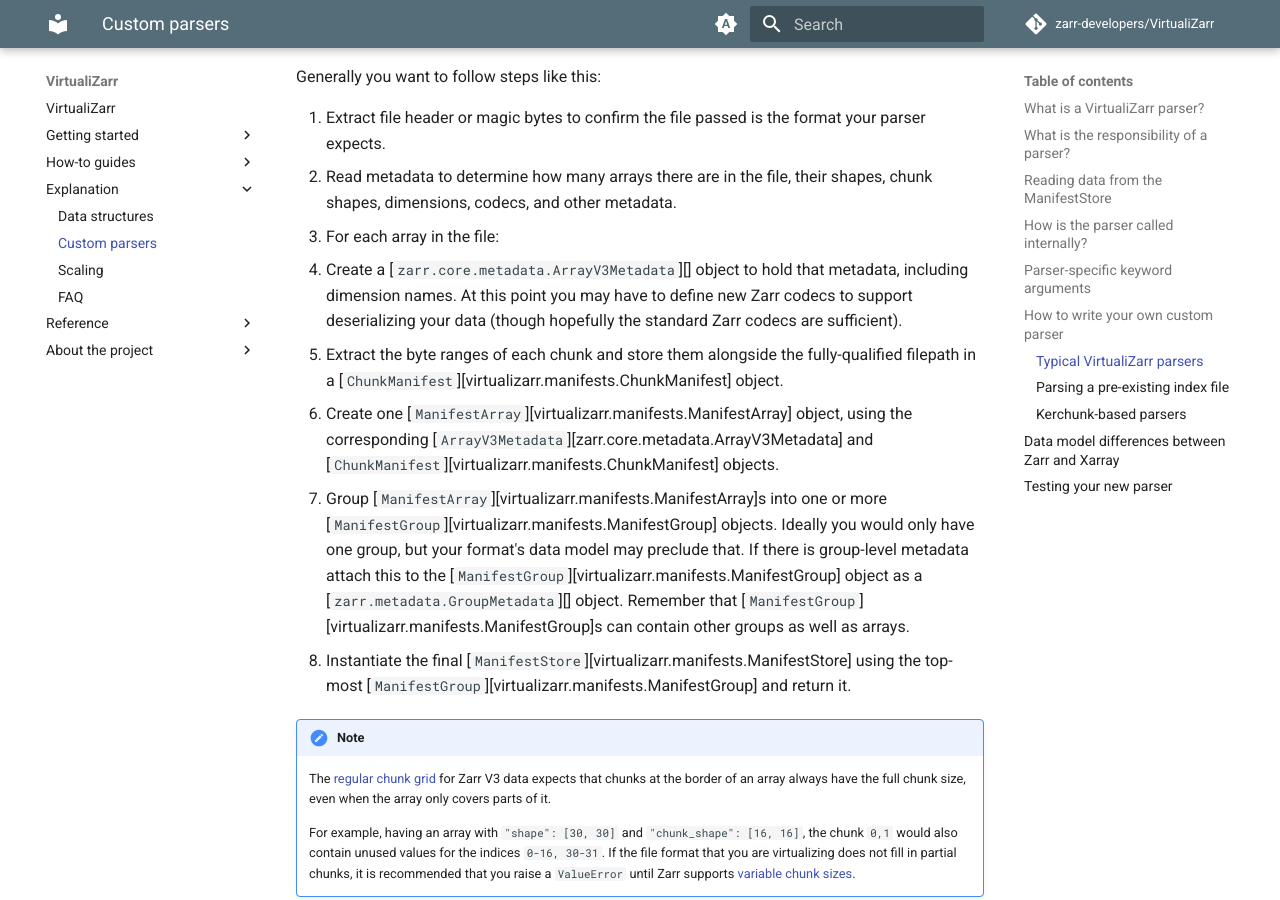
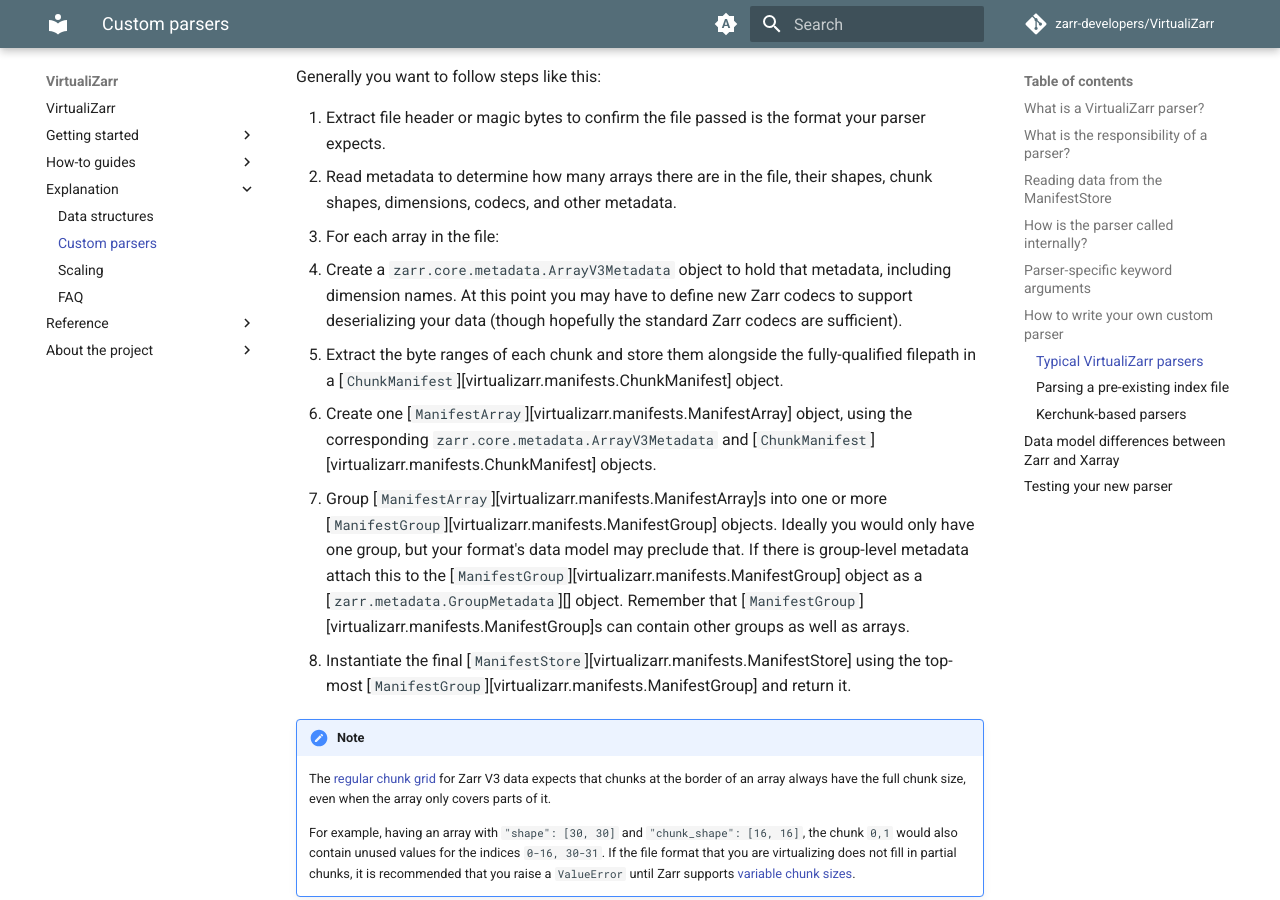
Before and after one commit to zarr-developers/VirtualiZarr, an MkDocs documentation site: the page built from docs/custom_parsers.md, in a window 1280 px wide and 900 px high, scrolled down 4330 px. Built offline with MkDocs 1.6.1 and Material for MkDocs 9.7.7, drawn with Linux system fonts in a browser that asks for light colours; comment, search, counter and statistics services are not loaded; the version menu is left out; some of the changed lines change nothing that is shown; some of the changed text lies outside the part shown.

Commit message:
can't link to private zarr metadata class

```diff
--- a/docs/custom_parsers.md
+++ b/docs/custom_parsers.md
@@ -151,9 +151,9 @@
 1. Extract file header or magic bytes to confirm the file passed is the format your parser expects.
 1. Read metadata to determine how many arrays there are in the file, their shapes, chunk shapes, dimensions, codecs, and other metadata.
 1. For each array in the file:
-   1. Create a [`zarr.core.metadata.ArrayV3Metadata`][] object to hold that metadata, including dimension names. At this point you may have to define new Zarr codecs to support deserializing your data (though hopefully the standard Zarr codecs are sufficient).
+   1. Create a `zarr.core.metadata.ArrayV3Metadata` object to hold that metadata, including dimension names. At this point you may have to define new Zarr codecs to support deserializing your data (though hopefully the standard Zarr codecs are sufficient).
    1. Extract the byte ranges of each chunk and store them alongside the fully-qualified filepath in a [`ChunkManifest`][virtualizarr.manifests.ChunkManifest] object.
-   1. Create one [`ManifestArray`][virtualizarr.manifests.ManifestArray] object, using the corresponding [`ArrayV3Metadata`][zarr.core.metadata.ArrayV3Metadata] and [`ChunkManifest`][virtualizarr.manifests.ChunkManifest] objects.
+   1. Create one [`ManifestArray`][virtualizarr.manifests.ManifestArray] object, using the corresponding `zarr.core.metadata.ArrayV3Metadata` and [`ChunkManifest`][virtualizarr.manifests.ChunkManifest] objects.
 1. Group [`ManifestArray`][virtualizarr.manifests.ManifestArray]s into one or more [`ManifestGroup`][virtualizarr.manifests.ManifestGroup] objects. Ideally you would only have one group, but your format's data model may preclude that. If there is group-level metadata attach this to the [`ManifestGroup`][virtualizarr.manifests.ManifestGroup] object as a [`zarr.metadata.GroupMetadata`][] object. Remember that [`ManifestGroup`][virtualizarr.manifests.ManifestGroup]s can contain other groups as well as arrays.
 1. Instantiate the final [`ManifestStore`][virtualizarr.manifests.ManifestStore] using the top-most [`ManifestGroup`][virtualizarr.manifests.ManifestGroup] and return it.
 
@@ -191,7 +191,7 @@
 
 Whilst the [`ManifestStore`][virtualizarr.manifests.ManifestStore] class enforces nothing other than the minimum required to conform to the Zarr model, if you want to convert your [`ManifestStore`][virtualizarr.manifests.ManifestStore] to a virtual xarray dataset using [`ManifestStore.to_virtual_dataset`][virtualizarr.manifests.ManifestStore.to_virtual_dataset], there are a couple of additional requirements, set by Xarray's data model.
 
-1. All arrays must have dimension names, specified in the [`ArrayV3Metadata`][zarr.core.metadata.ArrayV3Metadata] objects.
+1. All arrays must have dimension names, specified in the `zarr.core.metadata.ArrayV3Metadata` objects.
 2. All arrays in the same group with a common dimension name must have the same length along that common dimension.
 
 You also may want to set the `coordinates` field of the group metadata to tell xarray to set those variables as coordinates upon conversion.
```
